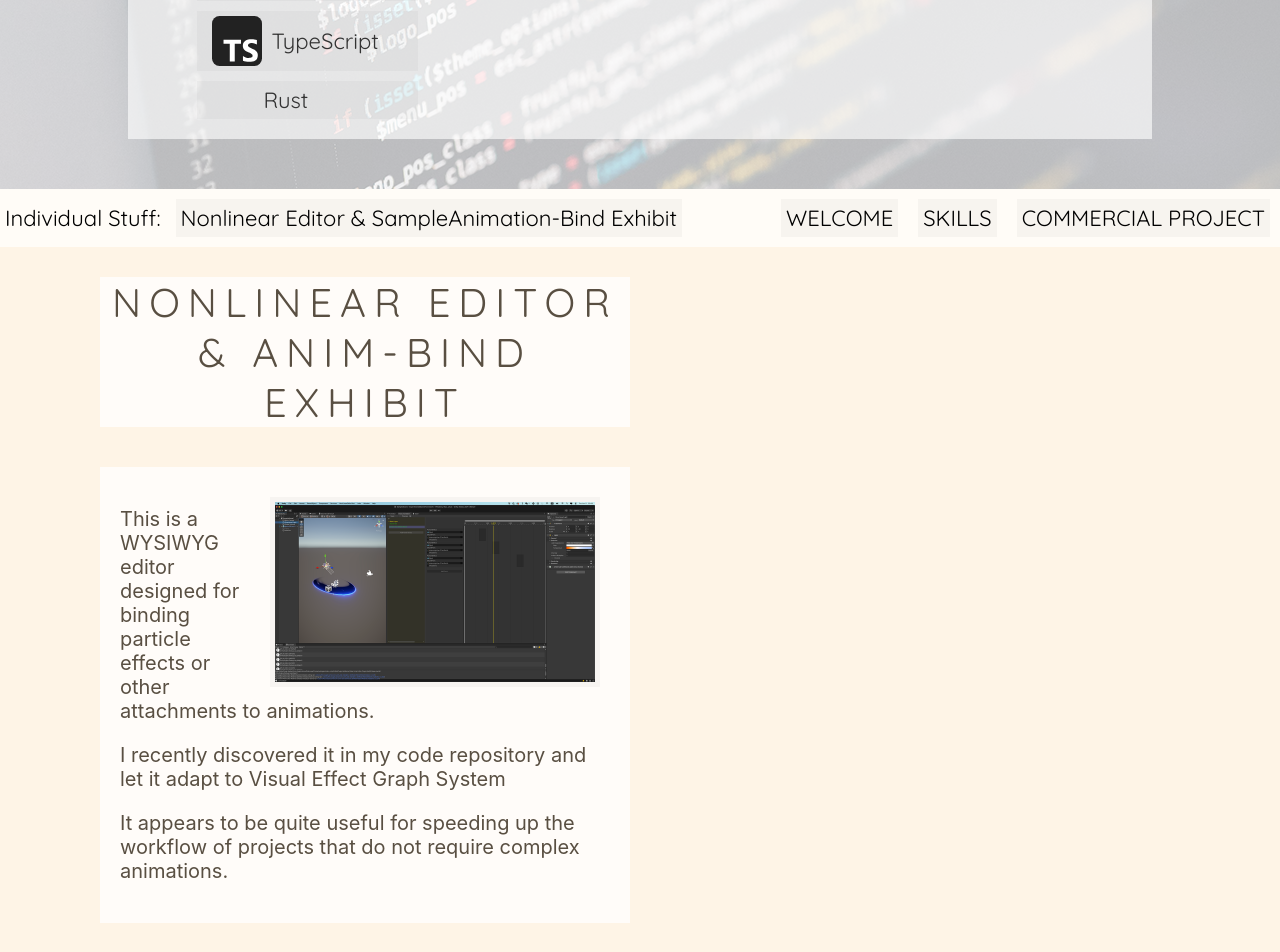
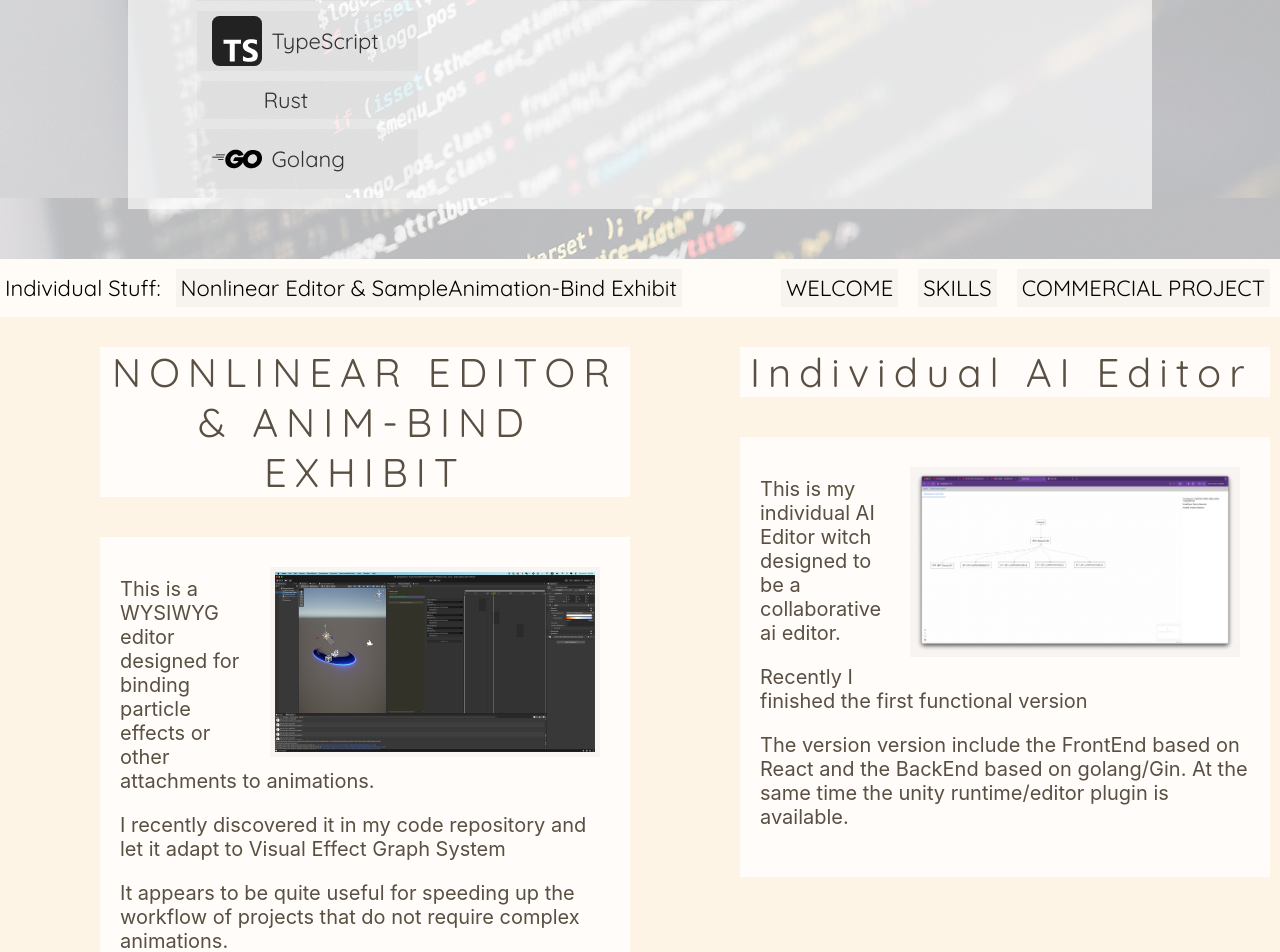
Before and after one commit to xxponline/xxponline.github.io, a React (Create React App) app: page / in a window 1280 px wide. Shown: the part 1300-2252 px from the top of the page. Built offline with nearby package versions, Linux system fonts and the light colour scheme; some icons are missing.

Commit message:
Add AI Editor

```diff
--- a/src/App.tsx
+++ b/src/App.tsx
@@ -14,6 +14,7 @@ import IndividualStuffNavBar from "./Navigation/IndividualStuffNavBar";
 import ProjectSummaryElement_NonlinearEditor from "./ProjectView/ProjectSummaryElement_NonlinearEditor";
 import ProjectGalleryOverlay from "./OverlayView/ProjectGalleryOverlay";
 import {OverlayViewState} from "./OverlayView/OverlayViewState";
+import {ProjectSummaryElement_AIEditor} from "./ProjectView/ProjectSummaryElement_AIEditor";
 
 function App() {
     const [ overlayState, setOverlayState ] = React.useState<OverlayViewState>(OverlayViewState.None);
@@ -31,7 +32,7 @@ function App() {
                   <ProjectSummaryElement_NonlinearEditor onClickThumbnail={() => setOverlayState(OverlayViewState.NonLinearEditor)}/>
               </div>
               <div style={{width: "50%"}}>
-
+                  <ProjectSummaryElement_AIEditor onClickThumbnail={() => setOverlayState(OverlayViewState.AIEditor)} />
               </div>
           </div>
           <FeaturedProjectNavBar/>
--- a/src/BaseInformation/Skills.tsx
+++ b/src/BaseInformation/Skills.tsx
@@ -16,6 +16,7 @@ import {ReactComponent as UnrealLogo} from "../assets/icons/engine_framework/unr
 import {ReactComponent as CocosLogo} from "../assets/icons/engine_framework/cocos-svgrepo-com.svg";
 import {ReactComponent as GodotLogo} from "../assets/icons/engine_framework/godot-engine-svgrepo-com.svg";
 import {ReactComponent as NodeLogo} from "../assets/icons/engine_framework/nodejs02-svgrepo-com.svg";
+import {ReactComponent as ReactLogo} from "../assets/icons/engine_framework/react-svgrepo-com.svg";
 
 import {ReactComponent as GamePlayFieldIcon} from "../assets/icons/fields/gamepad-svgrepo-com.svg";
 import {ReactComponent as ToolsFieldIcon} from "../assets/icons/fields/tools-svgrepo-com.svg";
@@ -81,6 +82,11 @@ function Skills() {
                             }}>
                                 <RustLogo/><span>Rust</span>
                             </StandardButton>
+                            <StandardButton className="SkillItem" onClick={() => {
+                                window.open(commonUrl.goUrl)
+                            }}>
+                                <GoLogo/><span>Golang</span>
+                            </StandardButton>
                         </div>
                         <div style={{padding: "10px 0px"}}>
                             <div style={{fontFamily: "Quicksand, Arial", fontSize: "18px", padding: "10px 10px"}}>Engine
@@ -105,6 +111,11 @@ function Skills() {
                                 window.open(commonUrl.nodeJsUrl)
                             }}>
                                 <NodeLogo/><span>Node JS</span>
+                            </StandardButton>
+                            <StandardButton className="SkillItem" onClick={() => {
+                                window.open(commonUrl.React)
+                            }}>
+                                <ReactLogo/><span>React</span>
                             </StandardButton>
                         </div>
                         <div style={{padding: "10px 0px"}}>
--- a/src/CommonUrl.tsx
+++ b/src/CommonUrl.tsx
@@ -13,4 +13,5 @@ export default class commonUrl{
     public static cocosUrl:string = "https://www.cocos.com/en/creator";
     public static godotUrl:string = "https://godotengine.org/";
     public static nodeJsUrl:string = "https://nodejs.org/";
+    public static React:string = "https://react.dev/";
 }
--- a/src/OverlayView/OverlayViewState.ts
+++ b/src/OverlayView/OverlayViewState.ts
@@ -6,5 +6,6 @@ export enum OverlayViewState {
     ProjectGL,
     ProjectSS,
     ProjectHotel,
-    ProjectMerge
+    ProjectMerge,
+    AIEditor
 }
--- a/src/OverlayView/ProjectGalleryOverlay.tsx
+++ b/src/OverlayView/ProjectGalleryOverlay.tsx
@@ -35,6 +35,9 @@ function ProjectGalleryOverlay(props: GalleryProps) {
             break;
         case OverlayViewState.CV:
             content = <ProjectResume/>
+            break;
+        case OverlayViewState.AIEditor:
+            content = <ProjectAIEditor/>
             break;
     }
 
@@ -188,3 +191,20 @@ function ProjectNonlinearEditor() {
         </div>
     );
 }
+
+function ProjectAIEditor() {
+    const opts = {
+        height: '720',
+        width: '1280',
+        playerVars: {
+            // https://developers.google.com/youtube/player_parameters
+            autoplay: 0,
+        },
+    };
+
+    return (
+        <div style={{padding: "30px"}}>
+            <YouTube videoId="b3-DPEmz008" opts={opts}/>
+        </div>
+    );
+}
--- /dev/null
+++ b/src/ProjectView/ProjectSummaryElement_AIEditor.tsx
@@ -0,0 +1,49 @@
+import StandardButton from "../Common/StandardButton";
+import React from "react";
+import IProjectSummaryProps from "./ProjectSummaryProps";
+
+export function ProjectSummaryElement_AIEditor(props: IProjectSummaryProps)
+{
+    const id_title : string = "Title_AI_Editor";
+    const id_SummaryContent : string = "Content_AI_Editor";
+
+    return (
+        <section id="project_ai_editor_section">
+            <div className="StandardProjectSummaryElement">
+                <div id={id_title} className="StandardProjectSummaryElementTitle">
+                    <div>
+                        <div style={{display: "flex", alignItems: "center"}}>
+                            <div style={{
+                                color: "#594F42", fontSize: "40px",
+                                letterSpacing: ".2em", padding: "0 10px"
+                            }}>
+                                Individual AI Editor
+                            </div>
+                        </div>
+                    </div>
+                </div>
+
+
+                <div id={id_SummaryContent} style={{width: "100%", height: "500px", position: "relative"}}>
+                    <div style={{
+                        color: "#594F42", fontSize: "20px", backgroundColor: "#FFFFFFC0",
+                        margin: "20px 10px 20px 100px", padding: "20px 20px",
+                        position: "relative", zIndex: 1,
+                        textAlign: "left", minHeight: "400px"
+                    }}>
+                        <div style={{float: "right"}}>
+                            <StandardButton className="SummaryEngineButton" onClick={props.onClickThumbnail}>
+                                <img style={{width: "320px", height: "180px", float: "right"}}
+                                     src={require("../assets/past_project_resources/ai_editor/ai_editor.png")}/>
+                            </StandardButton>
+                        </div>
+
+                        <p>This is my individual AI Editor witch designed to be a collaborative ai editor.</p>
+                        <p>Recently I finished the first functional version</p>
+                        <p>The version version include the FrontEnd based on React and the BackEnd based on golang/Gin. At the same time the unity runtime/editor plugin is available.</p>
+                    </div>
+                </div>
+            </div>
+        </section>
+    );
+}
```
Also changed, not shown: src/assets/icons/engine_framework/react-svgrepo-com.svg (added), src/assets/past_project_resources/ai_editor/ai_editor.png (added).
